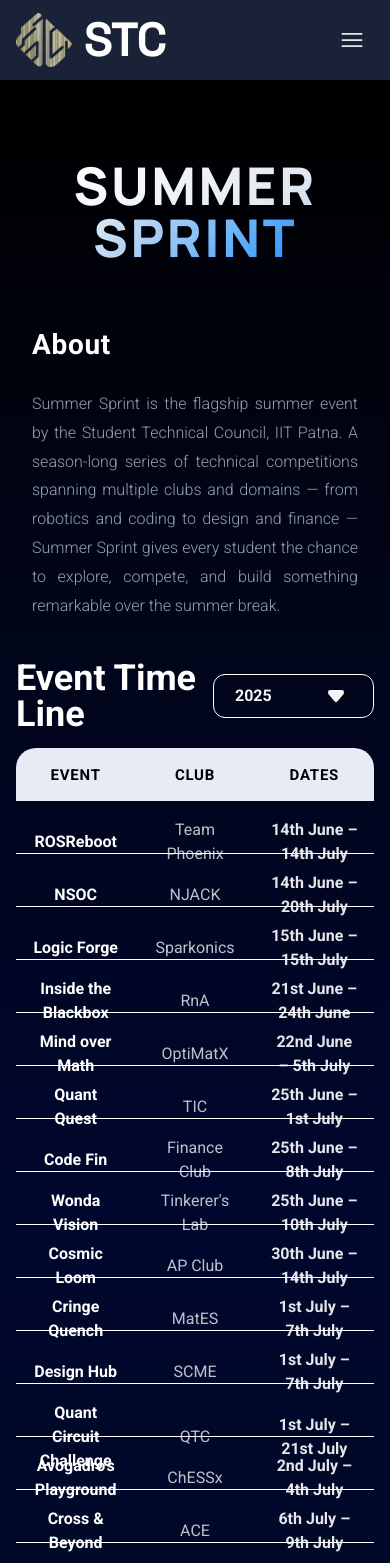
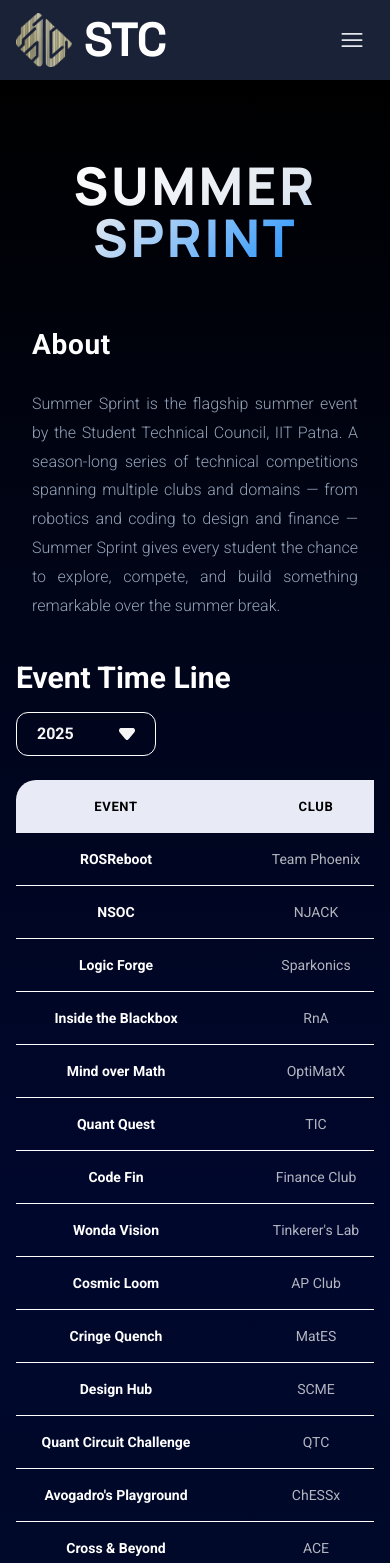
Before and after one commit to Shivanshu08Verma/stc-iitp-website, a Next.js app: page /flagship-events/summer-sprint in a window 390 px wide. Shown: the top 1563 px of the page. Built offline with nearby package versions, Linux system fonts and the light colour scheme.

Commit message:
fix: resolved build errors

```diff
--- a/components/EventTable.tsx
+++ b/components/EventTable.tsx
@@ -13,38 +13,18 @@
     { name: "ROSReboot", club: "Team Phoenix", dates: "14th June – 14th July" },
     { name: "NSOC", club: "NJACK", dates: "14th June – 20th July" },
     { name: "Logic Forge", club: "Sparkonics", dates: "15th June – 15th July" },
-    {
-      name: "Inside the Blackbox",
-      club: "RnA",
-      dates: "21st June – 24th June",
-    },
+    { name: "Inside the Blackbox", club: "RnA", dates: "21st June – 24th June" },
     { name: "Mind over Math", club: "OptiMatX", dates: "22nd June – 5th July" },
     { name: "Quant Quest", club: "TIC", dates: "25th June – 1st July" },
     { name: "Code Fin", club: "Finance Club", dates: "25th June – 8th July" },
-    {
-      name: "Wonda Vision",
-      club: "Tinkerer's Lab",
-      dates: "25th June – 10th July",
-    },
+    { name: "Wonda Vision", club: "Tinkerer's Lab", dates: "25th June – 10th July" },
     { name: "Cosmic Loom", club: "AP Club", dates: "30th June – 14th July" },
     { name: "Cringe Quench", club: "MatES", dates: "1st July – 7th July" },
     { name: "Design Hub", club: "SCME", dates: "1st July – 7th July" },
-    {
-      name: "Quant Circuit Challenge",
-      club: "QTC",
-      dates: "1st July – 21st July",
-    },
-    {
-      name: "Avogadro's Playground",
-      club: "ChESSx",
-      dates: "2nd July – 4th July",
-    },
+    { name: "Quant Circuit Challenge", club: "QTC", dates: "1st July – 21st July" },
+    { name: "Avogadro's Playground", club: "ChESSx", dates: "2nd July – 4th July" },
     { name: "Cross & Beyond", club: "ACE", dates: "6th July – 9th July" },
-    {
-      name: "Brandstorm",
-      club: "E-Cell & MoodBoard",
-      dates: "1st July – 8th July",
-    },
+    { name: "Brandstorm", club: "E-Cell & MoodBoard", dates: "1st July – 8th July" },
   ],
   2026: [],
 };
@@ -52,37 +32,22 @@
 const years = [2025, 2026];
 
 const DropdownArrow = () => (
-  <svg
-    width="16"
-    height="12"
-    viewBox="0 0 16 12"
-    fill="none"
-    xmlns="http://www.w3.org/2000/svg"
-  >
-    <path
-      d="M2.38804 -9.34601e-05L13.6147 -9.34601e-05C14.0579 -0.000735283 14.4923 0.124154 14.8674 0.360118C15.2426 0.596083 15.5433 0.933474 15.7347 1.33324C15.9587 1.80756 16.045 2.33528 15.9837 2.85626C15.9225 3.37724 15.716 3.87053 15.388 4.27991L9.77471 11.0799C9.55442 11.3341 9.28206 11.5379 8.9761 11.6776C8.67014 11.8173 8.33772 11.8896 8.00137 11.8896C7.66502 11.8896 7.3326 11.8173 7.02664 11.6776C6.72068 11.5379 6.44833 11.3341 6.22804 11.0799L0.614705 4.27991C0.286697 3.87053 0.080286 3.37724 0.0189943 2.85626C-0.0422974 2.33528 0.0439968 1.80756 0.268041 1.33324C0.45943 0.933474 0.760118 0.596083 1.1353 0.360118C1.51049 0.124154 1.94482 -0.000735283 2.38804 -9.34601e-05Z"
-      fill="#F6F6F6"
-    />
+  <svg width="16" height="12" viewBox="0 0 16 12" fill="none" xmlns="http://www.w3.org/2000/svg">
+    <path d="M2.38804 -9.34601e-05L13.6147 -9.34601e-05C14.0579 -0.000735283 14.4923 0.124154 14.8674 0.360118C15.2426 0.596083 15.5433 0.933474 15.7347 1.33324C15.9587 1.80756 16.045 2.33528 15.9837 2.85626C15.9225 3.37724 15.716 3.87053 15.388 4.27991L9.77471 11.0799C9.55442 11.3341 9.28206 11.5379 8.9761 11.6776C8.67014 11.8173 8.33772 11.8896 8.00137 11.8896C7.66502 11.8896 7.3326 11.8173 7.02664 11.6776C6.72068 11.5379 6.44833 11.3341 6.22804 11.0799L0.614705 4.27991C0.286697 3.87053 0.080286 3.37724 0.0189943 2.85626C-0.0422974 2.33528 0.0439968 1.80756 0.268041 1.33324C0.45943 0.933474 0.760118 0.596083 1.1353 0.360118C1.51049 0.124154 1.94482 -0.000735283 2.38804 -9.34601e-05Z" fill="#F6F6F6"/>
   </svg>
 );
 
-function useScrollReveal<T extends HTMLElement>(
-  threshold = 0.1,
-): [React.RefObject<T | null>, boolean] {
+function useScrollReveal<T extends HTMLElement>(threshold = 0.1): [React.RefObject<T | null>, boolean] {
   const ref = useRef<T | null>(null);
   const [visible, setVisible] = useState(false);
 
   useEffect(() => {
-    const observer = new IntersectionObserver(
-      ([entry]) => {
+    const observer = new IntersectionObserver(([entry]) => {
       if (entry.isIntersecting) {
         setVisible(true);
         observer.disconnect();
       }
-      },
-      { threshold },
-    );
-
+    }, { threshold });
     if (ref.current) observer.observe(ref.current);
     return () => observer.disconnect();
   }, [threshold]);
@@ -101,8 +66,7 @@
   useEffect(() => {
     if (!open) return;
     const handler = (e: MouseEvent) => {
-      if (wrapperRef.current && !wrapperRef.current.contains(e.target as Node))
-        setOpen(false);
+      if (wrapperRef.current && !wrapperRef.current.contains(e.target as Node)) setOpen(false);
     };
     document.addEventListener("mousedown", handler);
     return () => document.removeEventListener("mousedown", handler);
@@ -117,138 +81,41 @@
         }
       `}</style>
 
-      <div style={{ width: "100%", display: "flex", flexDirection: "column" }}>
-        {/* TITLE + DROPDOWN */}
-        <div
-          style={{
-            display: "flex",
-            flexDirection: "row",
-            alignItems: "center",
-            justifyContent: "space-between",
-            marginBottom: "16px",
-          }}
-        >
+      <div className="w-full flex flex-col overflow-x-auto">
+        <div className="flex flex-col sm:flex-row items-start sm:items-center justify-between mb-6 gap-4">
           <h2
             ref={titleRef}
+            className="text-white font-extrabold text-3xl md:text-4xl"
             style={{
               fontFamily: "'Roboto', sans-serif",
-              fontWeight: 800,
-              fontSize: "36px",
-              lineHeight: "100%",
-              textTransform: "capitalize",
-              color: "#FFFFFF",
-              margin: 0,
               opacity: titleVisible ? 1 : 0,
-              transform: titleVisible ? "translateX(0px)" : "translateX(80px)",
-              transition:
-                "opacity 0.8s cubic-bezier(0.16, 1, 0.3, 1), transform 0.8s cubic-bezier(0.16, 1, 0.3, 1)",
+              transform: titleVisible ? "translateX(0px)" : "translateX(40px)",
+              transition: "opacity 0.8s cubic-bezier(0.16, 1, 0.3, 1), transform 0.8s cubic-bezier(0.16, 1, 0.3, 1)",
             }}
           >
             Event Time Line
           </h2>
 
-          <div ref={wrapperRef} style={{ position: "relative", zIndex: 1000 }}>
+          <div ref={wrapperRef} className="relative z-40">
             <button
               onClick={() => setOpen((o) => !o)}
-              style={{
-                width: "161px",
-                height: "44px",
-                display: "flex",
-                alignItems: "center",
-                justifyContent: "space-between",
-                paddingLeft: "21px",
-                paddingRight: "21px",
-                borderRadius: "12px",
-                border: "1px solid #FFFFFF",
-                background: open ? "rgba(255,255,255,0.08)" : "transparent",
-                cursor: "pointer",
-                boxSizing: "border-box",
-                transition: "background 0.2s",
-              }}
+              className="w-[140px] h-[44px] flex items-center justify-between px-5 rounded-xl border border-white transition-colors"
+              style={{ background: open ? "rgba(255,255,255,0.08)" : "transparent" }}
             >
-              <span
-                style={{
-                  fontFamily: "'Roboto', sans-serif",
-                  fontWeight: 600,
-                  fontSize: "16px",
-                  color: "#F6F6F6",
-                }}
-              >
-                {selectedYear}
-              </span>
-              <div
-                style={{
-                  width: "32px",
-                  height: "32px",
-                  display: "flex",
-                  alignItems: "center",
-                  justifyContent: "center",
-                  transform: open ? "rotate(180deg)" : "rotate(0deg)",
-                  transition: "transform 0.25s ease",
-                }}
-              >
+              <span className="font-semibold text-base text-[#F6F6F6]">{selectedYear}</span>
+              <div className={`transition-transform duration-250 ${open ? "rotate-180" : "rotate-0"}`}>
                 <DropdownArrow />
               </div>
             </button>
 
             {open && (
-              <div
-                style={{
-                  position: "absolute",
-                  top: "calc(100% + 6px)",
-                  right: 0,
-                  width: "161px",
-                  background: "#0a1628",
-                  border: "1px solid rgba(255,255,255,0.4)",
-                  borderRadius: "12px",
-                  overflow: "hidden",
-                  zIndex: 9999,
-                  boxShadow: "0 12px 40px rgba(0,0,0,0.8)",
-                  animation: "dropFade 0.2s ease forwards",
-                }}
-              >
+              <div className="absolute top-[calc(100%+6px)] right-0 w-[140px] bg-[#0a1628] border border-white/40 rounded-xl overflow-hidden z-40 shadow-2xl animate-[dropFade_0.2s_ease_forwards]">
                 {years.map((yr, i) => (
                   <div
                     key={yr}
-                    onClick={() => {
-                      setSelectedYear(yr);
-                      setOpen(false);
-                    }}
-                    style={{
-                      padding: "12px 21px",
-                      fontFamily: "'Roboto', sans-serif",
-                      fontWeight: 600,
-                      fontSize: "16px",
-                      color:
-                        yr === selectedYear
-                          ? "#FFFFFF"
-                          : "rgba(255,255,255,0.55)",
-                      cursor: "pointer",
-                      background:
-                        yr === selectedYear
-                          ? "rgba(255,255,255,0.1)"
-                          : "transparent",
-                      borderBottom:
-                        i < years.length - 1
-                          ? "1px solid rgba(255,255,255,0.08)"
-                          : "none",
-                      transition: "background 0.15s, color 0.15s",
-                    }}
-                    onMouseEnter={(e) => {
-                      e.currentTarget.style.background =
-                        "rgba(255,255,255,0.07)";
-                      e.currentTarget.style.color = "#fff";
-                    }}
-                    onMouseLeave={(e) => {
-                      e.currentTarget.style.background =
-                        yr === selectedYear
-                          ? "rgba(255,255,255,0.1)"
-                          : "transparent";
-                      e.currentTarget.style.color =
-                        yr === selectedYear
-                          ? "#FFFFFF"
-                          : "rgba(255,255,255,0.55)";
-                    }}
+                    onClick={() => { setSelectedYear(yr); setOpen(false); }}
+                    className={`px-5 py-3 cursor-pointer text-base font-semibold transition-all hover:bg-white/10 hover:text-white ${yr === selectedYear ? "bg-white/10 text-white" : "text-white/50"}`}
+                    style={{ borderBottom: i < years.length - 1 ? "1px solid rgba(255,255,255,0.08)" : "none" }}
                   >
                     {yr}
                   </div>
@@ -258,73 +125,32 @@
           </div>
         </div>
 
-        {/* HEADER ROW */}
+        {/* WRAPPER FOR HORIZONTAL SCROLL ON SMALL PHONES */}
+        <div className="min-w-[600px] md:min-w-full">
           <div
             ref={headerRef}
+            className="grid grid-cols-3 items-center bg-[#E8EAF6] rounded-t-[20px]"
             style={{
-            width: "100%",
-            height: "53px",
-            display: "grid",
-            gridTemplateColumns: "1fr 1fr 1fr",
-            alignItems: "center",
-            backgroundColor: "#E8EAF6",
-            borderTopLeftRadius: "20px",
-            borderTopRightRadius: "20px",
               opacity: headerVisible ? 1 : 0,
-            transform: headerVisible ? "translateX(0px)" : "translateX(80px)",
-            transition:
-              "opacity 0.8s cubic-bezier(0.16, 1, 0.3, 1) 0.15s, transform 0.8s cubic-bezier(0.16, 1, 0.3, 1) 0.15s",
+              transform: headerVisible ? "translateX(0px)" : "translateX(40px)",
+              transition: "opacity 0.8s cubic-bezier(0.16, 1, 0.3, 1) 0.15s, transform 0.8s cubic-bezier(0.16, 1, 0.3, 1) 0.15s",
             }}
           >
             {["EVENT", "CLUB", "DATES"].map((h) => (
-            <div
-              key={h}
-              style={{
-                height: "53px",
-                padding: "16.5px 16px",
-                display: "flex",
-                alignItems: "center",
-                justifyContent: "center",
-                boxSizing: "border-box",
-              }}
-            >
-              <span
-                style={{
-                  fontFamily: "'Roboto', sans-serif",
-                  fontWeight: 800,
-                  fontSize: "15px",
-                  letterSpacing: "0.05em",
-                  textTransform: "uppercase",
-                  color: "#000000",
-                  textAlign: "center",
-                }}
-              >
+              <div key={h} className="h-[53px] flex items-center justify-center font-black text-[13px] md:text-[15px] tracking-wider text-black">
                 {h}
-              </span>
               </div>
             ))}
           </div>
 
-        {/* DATA ROWS */}
           {events.length > 0 ? (
             events.map((ev, i) => <AnimatedRow key={ev.name} ev={ev} index={i} />)
           ) : (
-          <div
-            style={{
-              width: "100%",
-              padding: "60px 0",
-              display: "flex",
-              alignItems: "center",
-              justifyContent: "center",
-              borderBottom: "1px solid rgba(255,255,255,0.15)",
-              color: "rgba(255,255,255,0.3)",
-              fontFamily: "'Roboto', sans-serif",
-              fontSize: "16px",
-            }}
-          >
+            <div className="w-full py-16 flex items-center justify-center border-b border-white/15 text-white/30 text-base">
               No events announced for {selectedYear} yet
             </div>
           )}
+        </div>
       </div>
     </>
   );
@@ -335,15 +161,9 @@
   const [visible, setVisible] = useState(false);
 
   useEffect(() => {
-    const observer = new IntersectionObserver(
-      ([entry]) => {
-        if (entry.isIntersecting) {
-          setVisible(true);
-          observer.disconnect();
-        }
-      },
-      { threshold: 0.3 },
-    );
+    const observer = new IntersectionObserver(([entry]) => {
+      if (entry.isIntersecting) { setVisible(true); observer.disconnect(); }
+    }, { threshold: 0.1 });
     if (ref.current) observer.observe(ref.current);
     return () => observer.disconnect();
   }, []);
@@ -353,81 +173,21 @@
   return (
     <div
       ref={ref}
+      className="grid grid-cols-3 items-center border-b border-white hover:bg-white/5 transition-colors"
       style={{
-        width: "100%",
-        height: "53px",
-        display: "grid",
-        gridTemplateColumns: "1fr 1fr 1fr",
-        alignItems: "center",
-        borderBottom: "1px solid #FFFFFF",
         opacity: visible ? 1 : 0,
-        transform: visible ? "translateX(0px)" : "translateX(70px)",
+        transform: visible ? "translateX(0px)" : "translateX(40px)",
         transition: `background 0.15s, opacity 0.7s cubic-bezier(0.16, 1, 0.3, 1) ${delay}, transform 0.7s cubic-bezier(0.16, 1, 0.3, 1) ${delay}`,
       }}
-      onMouseEnter={(e) =>
-        (e.currentTarget.style.background = "rgba(255,255,255,0.04)")
-      }
-      onMouseLeave={(e) => (e.currentTarget.style.background = "transparent")}
     >
-      <div
-        style={{
-          padding: "16.5px 16px",
-          display: "flex",
-          alignItems: "center",
-          justifyContent: "center",
-        }}
-      >
-        <span
-          style={{
-            fontFamily: "'Roboto', sans-serif",
-            fontWeight: 700,
-            fontSize: "16px",
-            color: "#FFFFFF",
-            textAlign: "center",
-          }}
-        >
+      <div className="py-4 px-2 flex items-center justify-center text-center font-bold text-sm md:text-base text-white">
         {ev.name}
-        </span>
       </div>
-      <div
-        style={{
-          padding: "16.5px 16px",
-          display: "flex",
-          alignItems: "center",
-          justifyContent: "center",
-        }}
-      >
-        <span
-          style={{
-            fontFamily: "'Roboto', sans-serif",
-            fontWeight: 400,
-            fontSize: "16px",
-            color: "rgba(255,255,255,0.75)",
-            textAlign: "center",
-          }}
-        >
+      <div className="py-4 px-2 flex items-center justify-center text-center font-normal text-sm md:text-base text-white/70">
         {ev.club}
-        </span>
       </div>
-      <div
-        style={{
-          padding: "16.5px 16px",
-          display: "flex",
-          alignItems: "center",
-          justifyContent: "center",
-        }}
-      >
-        <span
-          style={{
-            fontFamily: "'Roboto', sans-serif",
-            fontWeight: 600,
-            fontSize: "16px",
-            color: "rgba(255,255,255,0.9)",
-            textAlign: "center",
-          }}
-        >
+      <div className="py-4 px-2 flex items-center justify-center text-center font-semibold text-sm md:text-base text-white/90">
         {ev.dates}
-        </span>
       </div>
     </div>
   );
--- a/next.config.ts
+++ b/next.config.ts
@@ -1,15 +1,13 @@
 import type { NextConfig } from "next";
 
 const nextConfig: NextConfig = {
-  /* config options here */
-  reactCompiler: true,
   images: {
     remotePatterns: [
-    {
-      protocol: "https",
-      hostname: "picsum.photos",
-    },
-  ],
+      {
+        protocol: "https",
+        hostname: "picsum.photos",
+      },
+    ],
   },
 };
 
--- a/package.json
+++ b/package.json
@@ -11,7 +11,7 @@
   "dependencies": {
     "framer-motion": "^12.38.0",
     "lucide-react": "^1.7.0",
-    "next": "16.2.1",
+    "next": "^16.2.3",
     "react": "19.2.4",
     "react-dom": "19.2.4",
     "react-icons": "^5.6.0",
@@ -23,7 +23,6 @@
     "@types/react": "^19",
     "@types/react-dom": "^19",
     "autoprefixer": "^10.4.27",
-    "babel-plugin-react-compiler": "^1.0.0",
     "eslint": "^9",
     "eslint-config-next": "16.2.1",
     "postcss": "^8.5.8",
```
Also changed, not shown: 1 other file (tests, documents, lock files or other folders). Lines whose indentation alone changed are shown as unchanged.
